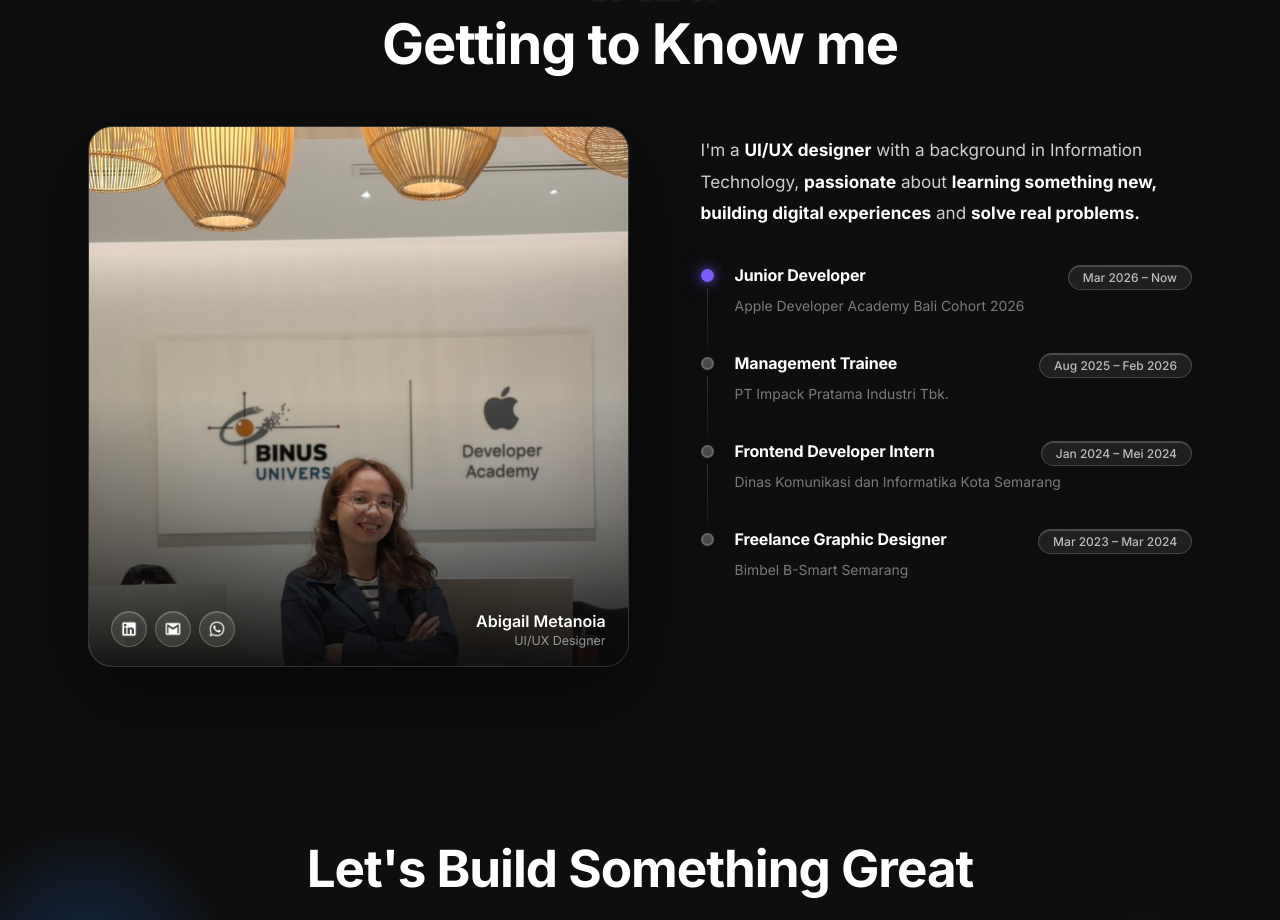
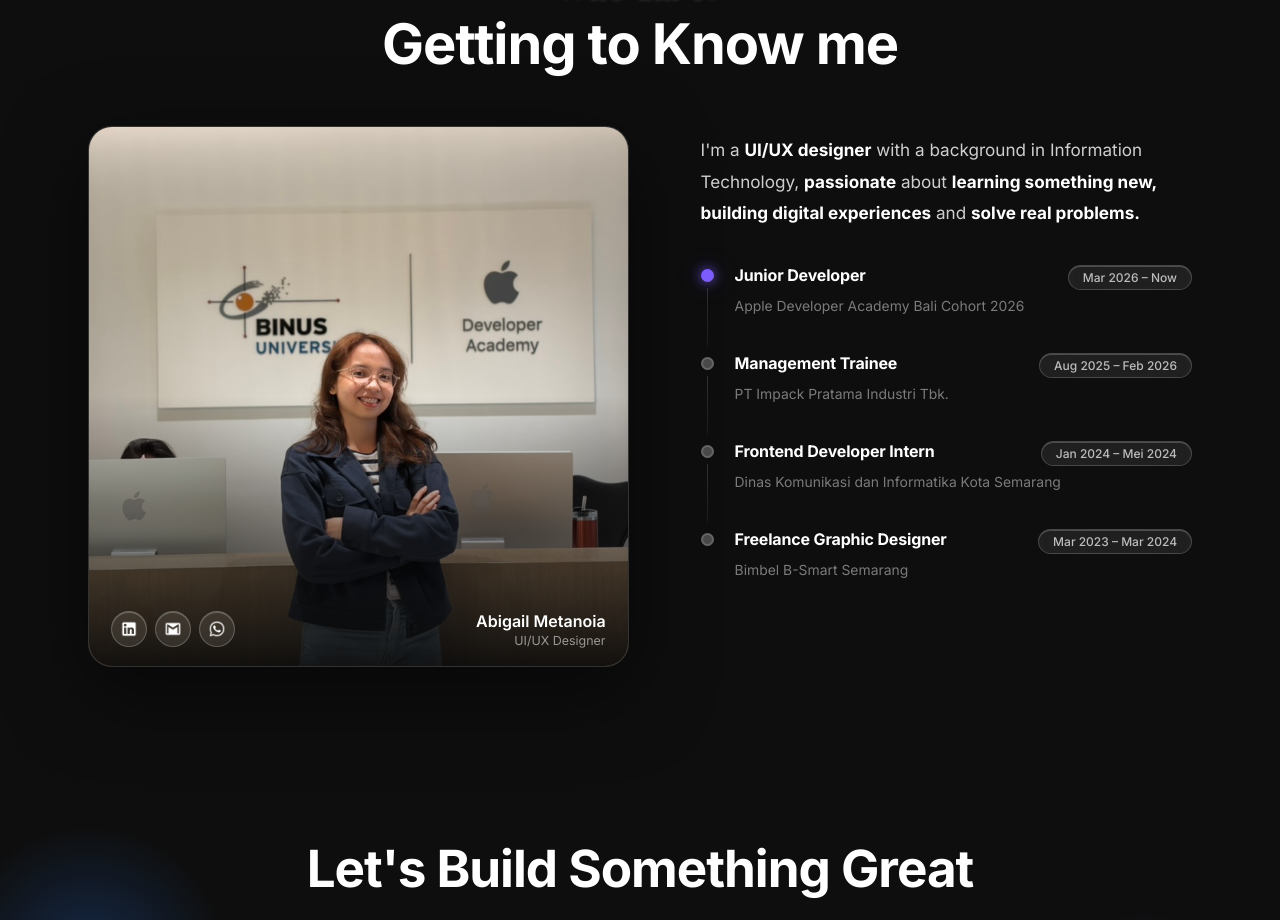
Before and after one commit to AbigailMetanoia/my-portfolio, a React (Vite) app: page / in a window 1280 px wide. Shown: the part 2260-3180 px from the top of the page. Built offline with nearby package versions, Linux system fonts and the light colour scheme; a web font is replaced by a local one.

Commit message:
minor changes

```diff
--- a/src/components/Hero.jsx
+++ b/src/components/Hero.jsx
@@ -248,7 +248,7 @@ export default function Hero() {
               bottom: 0,
               left: 0,
               width: "100%",
-              height: "55%",
+              height: "30%",
               background: `linear-gradient(to bottom,
               rgba(14,14,14,0) 0%, rgba(14,14,14,0.04) 10%,
               rgba(14,14,14,0.10) 20%, rgba(14,14,14,0.22) 32%,
--- a/src/sections/About.jsx
+++ b/src/sections/About.jsx
@@ -85,9 +85,9 @@ export default function About() {
               alt="Abigail Metanoia Melody"
               style={{
                 width: "100%",
-                aspectRatio: isMobile ? "1/1" : "3/3",
+                aspectRatio: isMobile ? "2/1" : "3/3",
                 objectFit: "cover",
-                objectPosition: "center top",
+                objectPosition: "center 70%",
                 display: "block",
               }}
             />
```
